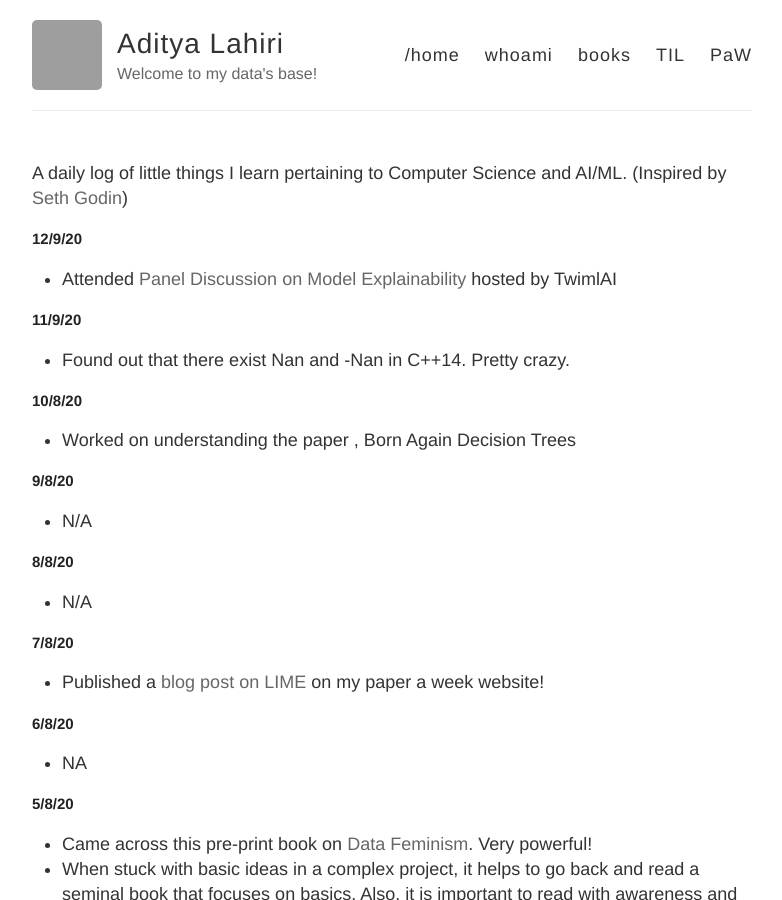
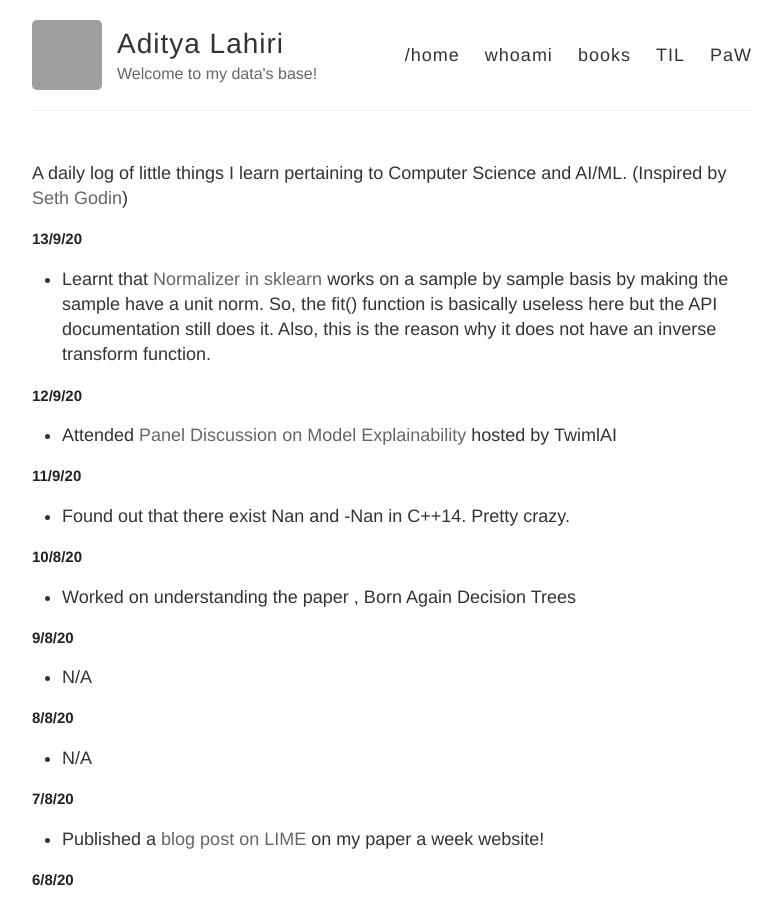
Before and after one commit to adityalahiri/adityalahiri.github.io, a Jekyll site: the page built from TIL.md, in a window 1280 px wide and 900 px high. Shown: the whole window, without its empty margins (248-1030 px from the left). Built offline with Jekyll 4.4.1, drawn with Linux system fonts in a browser that asks for light colours; our own code applies the rules of GitHub Pages for plain Markdown files; grey boxes are pictures that could not be loaded.

Commit message:
Update for 13/9

```diff
--- a/TIL.md
+++ b/TIL.md
@@ -1,5 +1,9 @@
 A daily log of little things I learn pertaining to Computer Science and AI/ML.
 (Inspired by [Seth Godin](https://seths.blog/))
+
+## 13/9/20
+
+* Learnt that [Normalizer in sklearn](https://scikit-learn.org/stable/modules/generated/sklearn.preprocessing.normalize.html) works on a sample by sample basis by making the sample have a unit norm. So, the fit() function is basically useless here but the API documentation still does it. Also, this is the reason why it does not have an inverse transform function.
 
 ## 12/9/20
 
```
